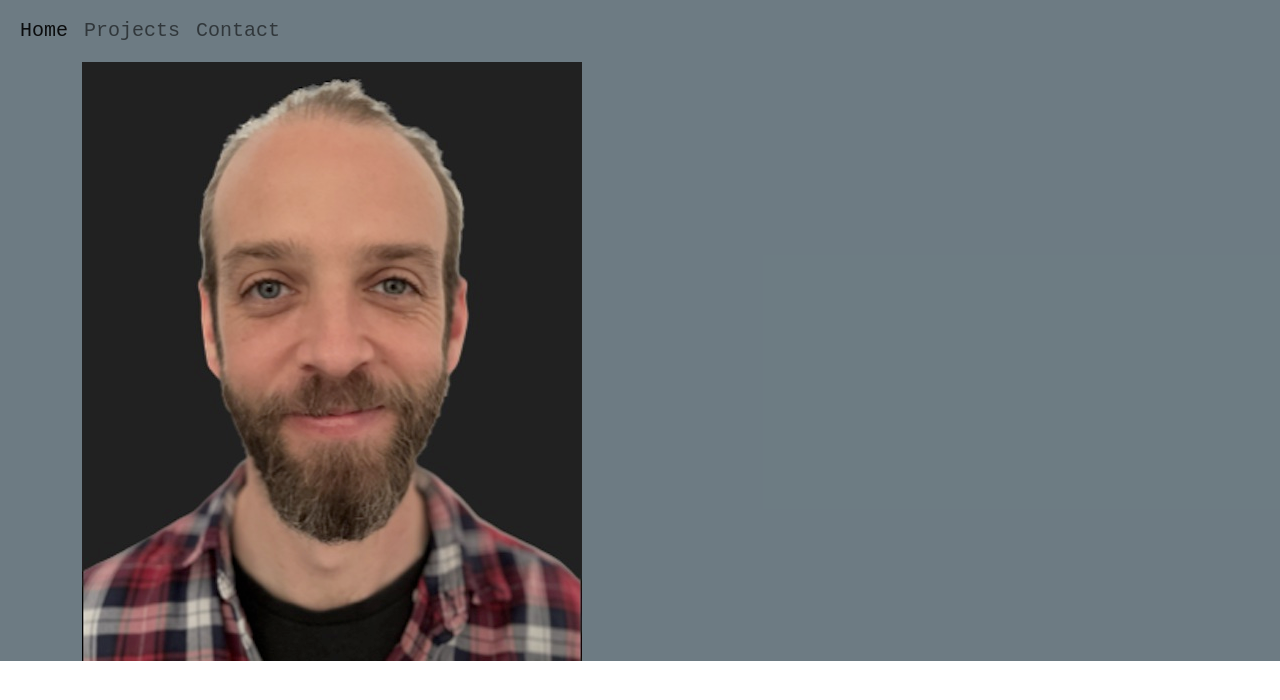
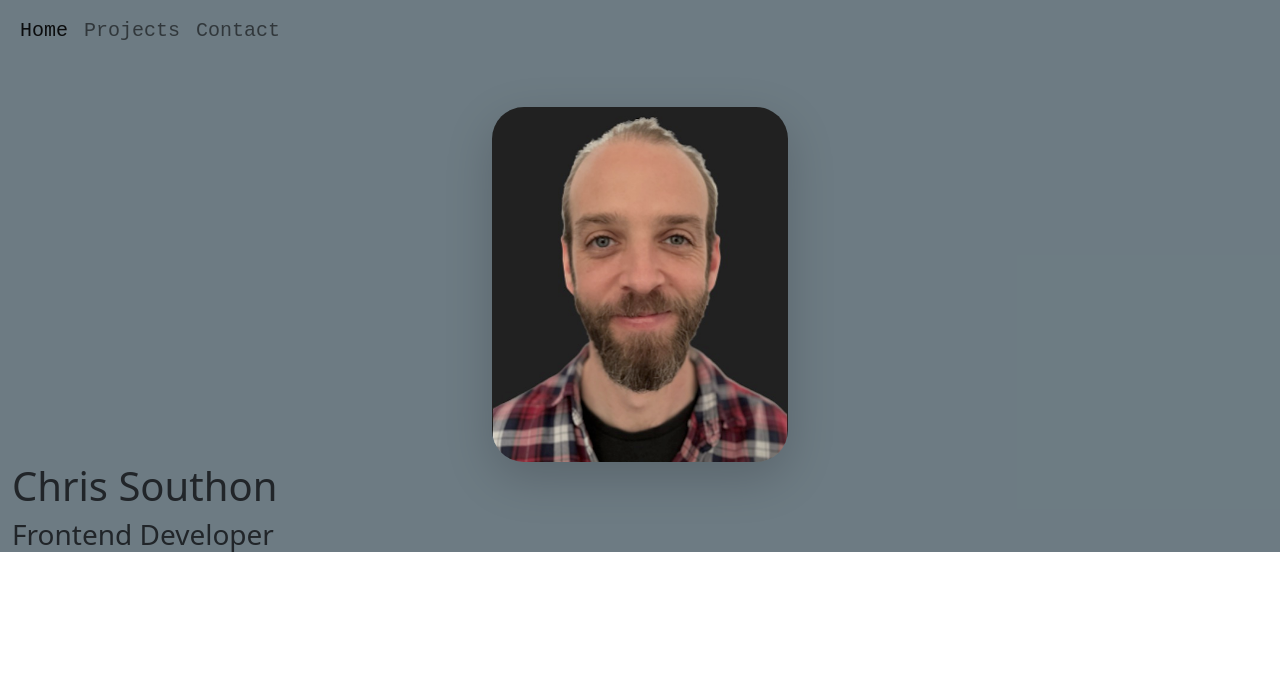
Before and after one commit to Chriscds/react-portfolio, a React (Create React App) app: page / in a window 1280 px wide. Shown: the top 700 px of the page. Built offline with nearby package versions, Linux system fonts and the light colour scheme.

Commit message:
Added profile photo to Home.js

```diff
--- a/src/components/Home.js
+++ b/src/components/Home.js
@@ -1,15 +1,22 @@
 import React from 'react';
-import { Container } from 'react-bootstrap';
+// import { Container } from 'react-bootstrap';
 import './styles/Home.css';
 import ProfilePhoto from '../assets/chris-southon-profile-photo.png';
 
 const Home = () => (
     <div className="container-fluid homeBackground">
-        <Container>
+        {/* <Container> */}
+            <div className="photo">
+                <img className="img-fluid rounded-5 shadow-lg" src={ProfilePhoto} alt="Chris Southon Profile"/>
+            </div>
+        {/* </Container> */}
             <div>
-                <img className="img-fluid" src={ProfilePhoto} alt="Chris Southon Profile"/>
+                <h1>Chris Southon</h1>
+                <h3>Frontend Developer</h3>
             </div>
-        </Container>
+            <div>
+                <p></p>
+            </div>
     </div>
 
 );
--- a/src/components/styles/Home.css
+++ b/src/components/styles/Home.css
@@ -1,3 +1,9 @@
 .homeBackground {
     background-color: #445760c7;
 }
+.photo {
+    display: flex;
+    justify-content: center;
+    height: 400px;
+    padding-top: 45px;
+}
```
